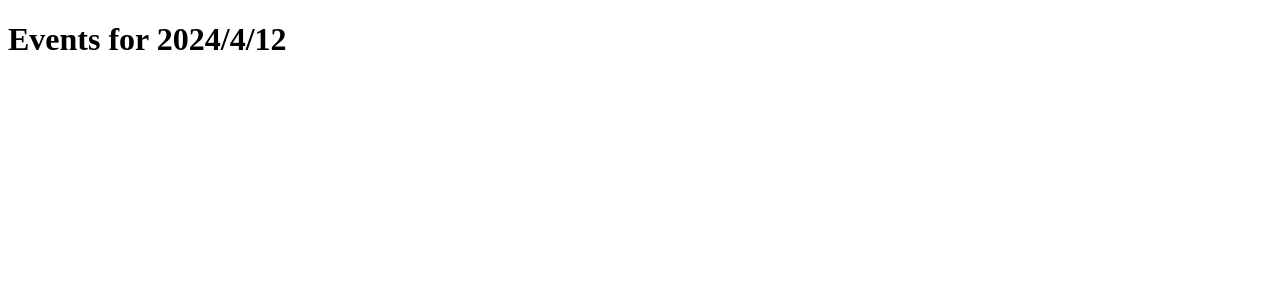
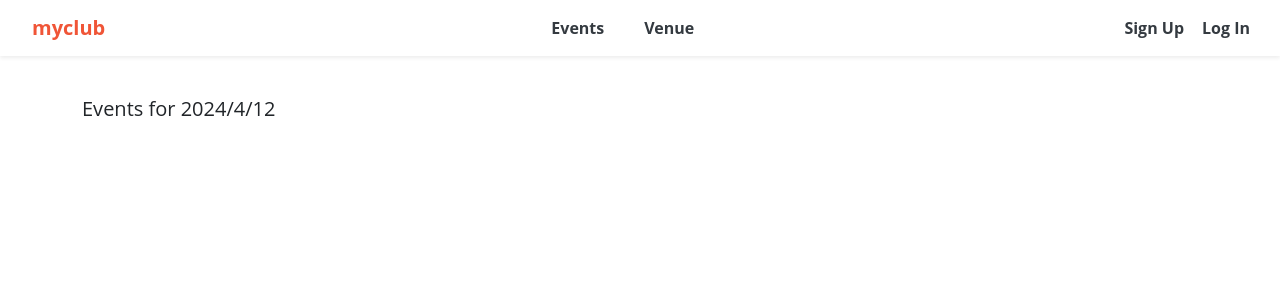
Before and after one commit to saringrg/myclub, a Django app: page /events/2024/04/12/ in a window 1280 px wide. Shown: the top 300 px of the page. Run offline with Django 5.2, Linux system fonts and the light colour scheme; data comes from the database, SQL or seed files in the repository; both versions use the stored data as it was after the commit.

Commit message:
version 3.5

```diff
--- a/myclub_website/events/templates/events/base.html
+++ b/myclub_website/events/templates/events/base.html
@@ -26,10 +26,20 @@
         font-weight: bold;
       }
 
+      .calendar-container {
+        padding-top: 30px;
+        padding-bottom: 30px;
+      }
+
       .heading-container {
         text-align: center;
         margin-bottom: 20px; /* Add margin to the heading */
       }
+
+      .custom-head {
+            padding-top: 20px;
+            padding-bottom: 20px;
+        }
 
       .form-control {
         font-size: 14px;
--- a/myclub_website/events/templates/events/events_for_date.html
+++ b/myclub_website/events/templates/events/events_for_date.html
@@ -1,16 +1,48 @@
-<!DOCTYPE html>
-<html lang="en">
-<head>
-    <meta charset="UTF-8">
-    <meta name="viewport" content="width=device-width, initial-scale=1.0">
-    <title>Events for Date</title>
-</head>
-<body>
-    <h1>Events for {{ year }}/{{ month }}/{{ day }}</h1>
-    <ul>
-        {% for event in event_list %}
-            <li>{{ event.name }} - {{ event.description }}</li>
-        {% endfor %}
-    </ul>
-</body>
-</html>
+{% extends 'events/base.html' %}
+
+{% block content %}
+
+    <style>
+        .custom-container {
+            max-width: 320px; /* Adjust the width as needed */
+        }
+    </style>
+
+    <h5 class="custom-head">Events for {{ year }}/{{ month }}/{{ day }}</h5>
+
+    {% for event in event_list %}
+
+        <div class="card custom-card">
+            <div class="card-body">
+                <div class="row">
+                    <div class="col-md-6 custom-container">
+                        {% if event.venue.venue_image %}
+                            <img src="{{ event.venue.venue_image.url }}" height=200 width=300 style="max-width: 100%;">
+                        {% endif %}
+                    </div>
+                    <div class="col-md-6">
+                        <p class="card-text">
+                            <a href="{% url 'show-event' event.id %}" style="text-decoration: none;"><h5>{{ event.name }}</h5></a>
+                            <ul>
+                                {% if event.venue %}
+                                    <li>Venue: {{ event.venue }}</li>
+                                {% endif %}
+
+                                {% if event.venue.web %}
+                                    <li>Website: {{ event.venue.web }}</li>
+                                {% endif %}
+
+                                {% if event.manager %}
+                                    <li>Event Host: {{ event.manager }}</li>
+                                {% endif %}
+                            </ul>
+                        </p>
+                    </div>
+                </div>
+            </div>
+        </div>
+        <br>
+    {% endfor %}
+    <br>
+
+{% endblock %}
--- a/myclub_website/events/urls.py
+++ b/myclub_website/events/urls.py
@@ -20,7 +20,5 @@ urlpatterns = [
     path('my_venues', views.my_venues, name='my_venues'),
     path('search_events', views.search_events, name='search_events'),
     path('event-form/<int:event_id>/', views.event_form_view, name='event-form'),
-    path('events/<int:year>/<int:month>/<int:day>/', events_for_date, name='events_for_date'),
-    #path('alert_date/<int:year>/<int:month>/<int:day>/', views.alert_date, name='alert-date'),
-    #path('events/day/<int:year>/<int:month>/<int:day>/', views.events_for_day, name='events-for-day'),
+    path('events/<int:year>/<int:month>/<int:day>/', views.events_for_date, name='events_for_date'),
 ]
--- a/myclub_website/events/views.py
+++ b/myclub_website/events/views.py
@@ -1,7 +1,7 @@
 from django.shortcuts import render, redirect, get_object_or_404
 import calendar
 from calendar import HTMLCalendar
-from datetime import datetime
+from datetime import datetime, timedelta
 from django.http import HttpResponseRedirect
 from .models import Event, Venue
 from django.contrib.auth.models import User
@@ -256,69 +256,78 @@ def all_events(request):
 	return render(request, 'events/event_list.html',
 		{'event_list': event_list, 'events': events, 'nums':nums})
 
-def home(request, year=datetime.now().year, month=datetime.now().strftime('%B')):
-	month = month.capitalize()
-	# Convert month from name to number
-	month_number = list(calendar.month_name).index(month)
-	month_number = int(month_number)
+def generate_calendar(year, month, event_dates):
+	month_name = calendar.month_name[month]
+	month_abbr = calendar.month_abbr[month]
 
-	# Create a calendar with Bootstrap classes and custom styling for sizing
 	cal = format_html('<table class="table table-bordered table-responsive-sm" style="width:30%; text-align:center;">')
-	cal += format_html('<tr><th colspan="7">{0} {1}</th></tr>', month, year)
+	cal += format_html('<tr><th colspan="7">{0} {1}</th></tr>', month_name, year)
 	cal += format_html('<tr><th>{0}</th><th>{1}</th><th>{2}</th><th>{3}</th><th>{4}</th><th>{5}</th><th>{6}</th></tr>',
-	*calendar.day_abbr)
+						*calendar.day_abbr)
 
-	# Get the number of days in the month and the weekday of the first day
-	num_days = calendar.monthrange(year, month_number)[1]
-	first_weekday = calendar.monthrange(year, month_number)[0]
-
-	event_dates = list(Event.objects.filter(event_date__year=year, event_date__month=month_number).values_list('event_date__day', flat=True))
+	num_days = calendar.monthrange(year, month)[1]
+	first_weekday = calendar.monthrange(year, month)[0]
 
 	day_count = 1
-
-	# Create the calendar table rows
 	for i in range(6):
 		cal += '<tr>'
 		for j in range(7):
-			if i == 0 and j < first_weekday:
-				cal += '<td></td>'
-			elif day_count > num_days:
+			if (i == 0 and j < first_weekday) or (day_count > num_days):
 				cal += '<td></td>'
 			else:
 				if day_count in event_dates:
-					cal += format_html('<td style="cursor:pointer; background-color: lightblue;" onclick="window.location=\'/events/{0}/{1}/{2}/\'">{2}</td>',
-	                   year, month_number, day_count)
+					cal += format_html(
+					    '<td class="calendar-cell" style="cursor:pointer; background-color: lightblue; '
+					    'transition: background-color 0.3s;" '
+					    'onclick="window.location=\'/events/{0}/{1}/{2}/\'" '
+					    'onmouseover="this.style.backgroundColor=\'skyblue\'" '
+					    'onmouseout="this.style.backgroundColor=\'lightblue\'">{2}</td>',
+					    year, month, day_count
+					)
 				else:
 					cal += '<td>{}</td>'.format(day_count)
 				day_count += 1
 		cal += '</tr>'
 		if day_count > num_days:
 			break  # Stop generating rows if all days have been processed
-
 	cal += '</table>'
 
-	# Get current year
-	now = datetime.now()
-	current_year = now.year
+	return cal
 
-	# Query the events model for dates
-	event_list = Event.objects.filter(
-		event_date__year=year,
-		event_date__month=month_number)
+def home(request, year=None, month=None):
+	if year is None or month is None:
+		now = datetime.now()
+		year = now.year
+		month = now.month
+	else:
+		year = int(year)
+		month = int(month)
 
-	# Get current time
-	time = now.strftime('%I:%M %p')
+	prev_month = (datetime(year, month, 1) - timedelta(days=1)).strftime('%Y/%m')
+	next_month = (datetime(year, month, calendar.monthrange(year, month)[1]) + timedelta(days=1)).strftime('%Y/%m')
 
-	return render(request,
-		'events/home.html', {
-		"year": year,
-		"month": month,
-		"month_number": month_number,
-		"cal": cal,
-		"current_year": current_year,
-		"time": time,
-		"event_list": event_list,
-	})
+	current_event_dates = set(Event.objects.filter(event_date__year=year, event_date__month=month).values_list('event_date__day', flat=True))
+	prev_event_dates = set(Event.objects.filter(event_date__year=int(prev_month.split('/')[0]), event_date__month=int(prev_month.split('/')[1])).values_list('event_date__day', flat=True))
+	next_event_dates = set(Event.objects.filter(event_date__year=int(next_month.split('/')[0]), event_date__month=int(next_month.split('/')[1])).values_list('event_date__day', flat=True))
+
+	current_month_calendar = generate_calendar(year, month, current_event_dates)
+	prev_month_calendar = generate_calendar(*map(int, prev_month.split('/')), prev_event_dates)
+	next_month_calendar = generate_calendar(*map(int, next_month.split('/')), next_event_dates)
+
+	event_list = Event.objects.filter(event_date__year=year, event_date__month=month)
+	time = datetime.now().strftime('%I:%M %p')
+
+	return render(request, 'events/home.html', {
+				"year": year,
+				"month": month,
+				"current_month_calendar": current_month_calendar,
+				"prev_month_calendar": prev_month_calendar,
+				"next_month_calendar": next_month_calendar,
+				"event_list": event_list,
+				"time": time,
+				"prev_month": prev_month,
+				"next_month": next_month,
+				})
 
 def events_for_date(request, year, month, day):
 	event_list = Event.objects.filter(
```
Also changed, not shown: myclub_website/events/templates/events/home.html (+19 -13 lines), myclub_website/db.sqlite3.
